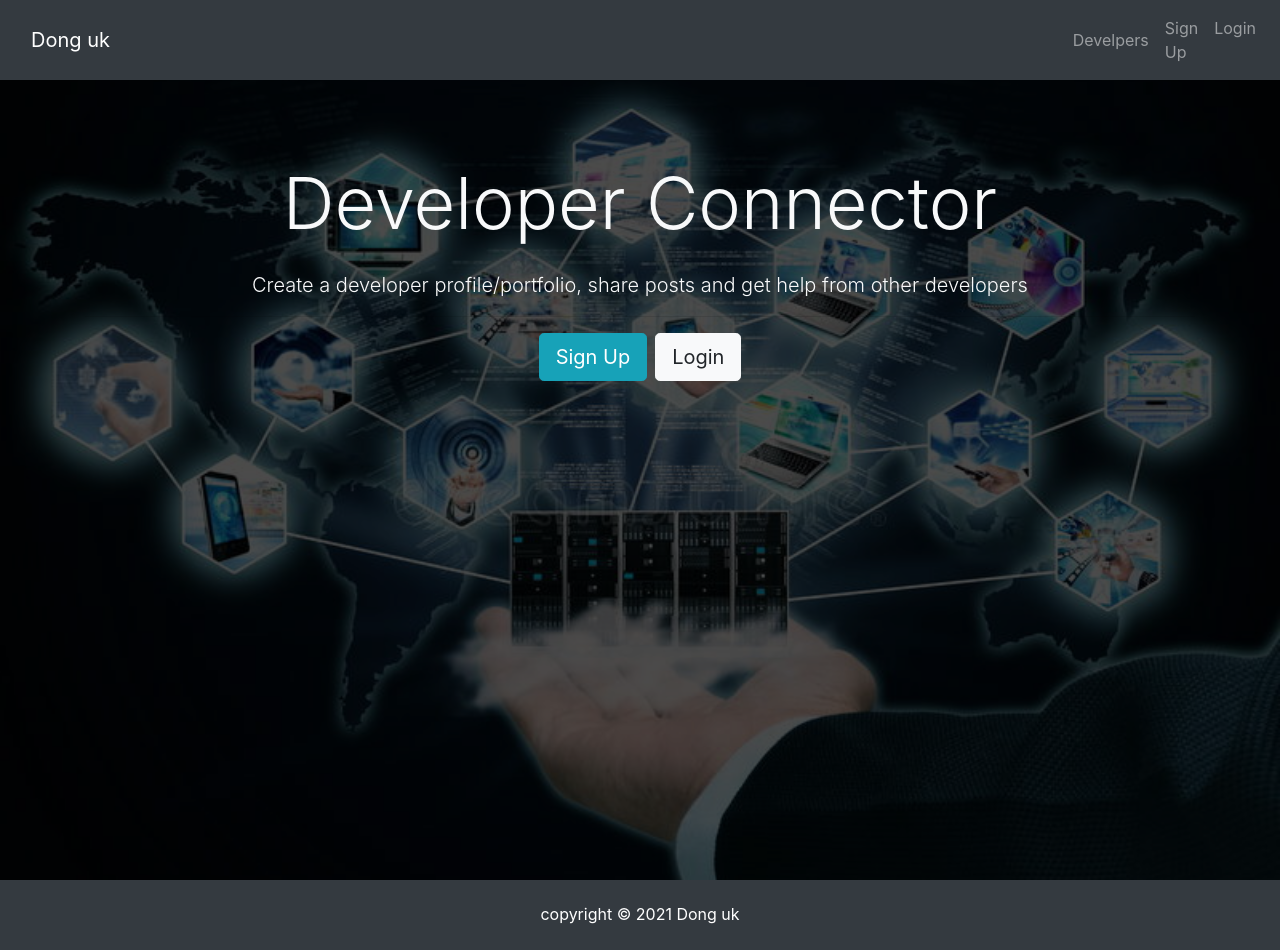
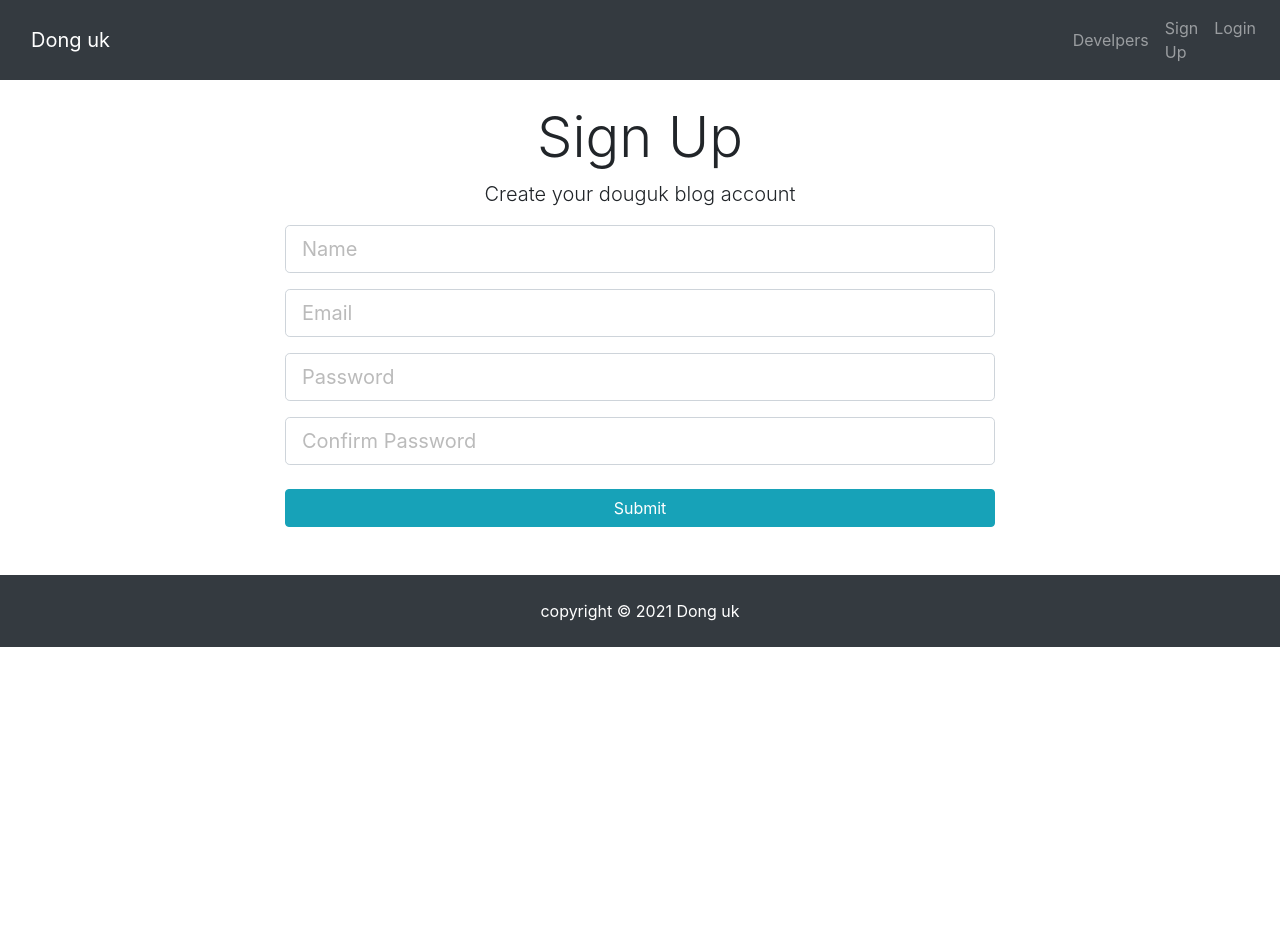
Before and after one commit to DongUk-kang/new_blog, a React (Create React App) app: page /signup in a window 1280 px wide. After the commit the page ends 800 px from the top, so only its background shows below. Built offline with nearby package versions, Linux system fonts and the light colour scheme.

Commit message:
add Login % Sign up logic

```diff
--- a/package.json
+++ b/package.json
@@ -8,6 +8,7 @@
     "@testing-library/user-event": "^12.1.10",
     "react": "^17.0.2",
     "react-dom": "^17.0.2",
+    "react-router-dom": "^5.2.0",
     "react-scripts": "4.0.3",
     "web-vitals": "^1.0.1"
   },
--- a/src/App.js
+++ b/src/App.js
@@ -1,17 +1,34 @@
 import React from 'react';
+import { BrowserRouter as Router, Route } from 'react-router-dom'
+
+
+
 import Navbar from "./Components/Layout/Navbar";
 import Landing from "./Components/Layout/Landing";
 import Footer from "./Components/Layout/Footer";
+import Signup from "./Components/auth/Signup";
+import Login from "./Components/auth/Login";
 
 import "./App.css"
 
 const App = () => {
     return (
-        <div className="App">
-            <Navbar />
-            <Landing />
-            <Footer />
-        </div>
+        // <div className="App">
+        //     <Navbar />
+        //     <Landing />
+        //     <Footer />
+        // </div>
+        <Router>
+            <div className={"App"}>
+                <Navbar />
+                <Route exact path={"/"} component={Landing} />
+                <div className={"container"}>
+                    <Route exact path={"/signup"} component={Signup} />
+                    <Route exact path={"/login"} component={Login} />
+                </div>
+                <Footer />
+            </div>
+        </Router>
     );
 };
 
--- a/src/Components/Layout/Landing.js
+++ b/src/Components/Layout/Landing.js
@@ -1,4 +1,5 @@
 import React from 'react';
+import {Link} from "react-router-dom";
 
 const Landing = () => {
     return (
@@ -40,12 +41,12 @@ const Landing = () => {
                             </p>
                             <hr />
 
-                            <a href="register.html" className="btn btn-lg btn-info mr-2">
+                            <Link to="/signup" className="btn btn-lg btn-info mr-2">
                                 Sign Up
-                            </a>
-                            <a href="login.html" className="btn btn-lg btn-light">
+                            </Link>
+                            <Link to="/login" className="btn btn-lg btn-light">
                                 Login
-                            </a>
+                            </Link>
                         </div>
                     </div>
                 </div>
--- a/src/Components/Layout/Navbar.js
+++ b/src/Components/Layout/Navbar.js
@@ -1,12 +1,13 @@
 import React from 'react';
+import { Link } from "react-router-dom";
 
 const Navbar = () => {
     return (
         <nav className={"navbar navbar-expand-sm navbar-dark bg-dark mb-4"}>
             <div className={"container"}>
-                <a className={"navbar-brand"} href={"/"}>
+                <Link className={"navbar-brand"} to={"/"}>
                     Dong uk
-                </a>
+                </Link>
                 <button
                     className="navbar-toggler"
                     type="button"
@@ -19,22 +20,22 @@ const Navbar = () => {
             <div className={"collapse navbar-collapse"} id={"#mobile-nav"}>
                 <ul className={"navbar-nav mr-auto"}>
                     <li className={"nav-item"}>
-                        <a className={"nav-link"} href={"/"}>
+                        <Link className={"nav-link"} to={"/"}>
                             {' '}
                             Develpers
-                        </a>
+                        </Link>
                     </li>
                 </ul>
                 <ul className={"navbar-nav ml-auto"}>
                     <li className={"nav-item"}>
-                       <a className={"nav-link"} href={"/"}>
+                       <Link className={"nav-link"} to={"/signup"}>
                            Sign Up
-                       </a>
+                       </Link>
                     </li>
                     <li className={"nav-item"}>
-                        <a className={"nav-link"} href={"/"}>
+                        <Link className={"nav-link"} to={"/login"}>
                             Login
-                        </a>
+                        </Link>
                     </li>
                 </ul>
             </div>
--- /dev/null
+++ b/src/Components/auth/Login.js
@@ -0,0 +1,85 @@
+import React, { useState } from 'react';
+
+const Login = () => {
+
+    const [userInput, setUserInput] = useState({
+        name: "",
+        email: "",
+        password: ""
+    })
+
+    const onChange = text => event => {
+        setUserInput({...userInput, [text]: event.target.value})
+    }
+
+    const onSubmit = (e) => {
+        e.preventDefault()
+
+        if (userInput.password !== userInput.password) {
+            alert("password not matching")
+        }
+
+        const loginUser = {
+            name: userInput.name,
+            email: userInput.email,
+            password: userInput.password
+        }
+
+        console.log(loginUser)
+    }
+
+
+    return (
+            <div className={"register"}>
+                <div className={"container"}>
+                    <div className={"row"}>
+                        <div className={"col-md-8 m-auto"}>
+                            <h1 className={"display-4 text-center"}>Login</h1>
+                            <p className={"lead text-center"}>
+                                You can Login Here
+                            </p>
+
+                            <form onSubmit={onSubmit}>
+                                <div className={"form-group"}>
+                                    <input
+                                        type={"text"}
+                                        className={"form-control form-control-lg"}
+                                        placeholder={"Name"}
+                                        name={"name"}
+                                        value={userInput.name}
+                                        onChange={onChange('name')}
+                                    />
+                                </div>
+                                <div className={"form-group"}>
+                                    <input
+                                        type={"email"}
+                                        className={"form-control form-control-lg"}
+                                        placeholder={"Email"}
+                                        name={"email"}
+                                        value={userInput.email}
+                                        onChange={onChange('email')}
+                                    />
+                                </div>
+                                <div className={"form-group"}>
+                                    <input
+                                        type={"password"}
+                                        className={"form-control form-control-lg"}
+                                        placeholder={"Password"}
+                                        name={"password"}
+                                        value={userInput.password}
+                                        onChange={onChange('password')}
+                                    />
+                                </div>
+                                <input
+                                    type={"submit"}
+                                    className={"btn btn-info btn-block mt-4"}
+                                />
+                            </form>
+                        </div>
+                    </div>
+                </div>
+            </div>
+    );
+};
+
+export default Login;
--- /dev/null
+++ b/src/Components/auth/Signup.js
@@ -0,0 +1,99 @@
+import React, {useState} from 'react';
+
+const Signup = () => {
+
+    const [userInput, setUserInput] = useState({
+        name: "",
+        email: "",
+        password: "",
+        password2: ""
+    })
+
+    const onChange = text => event => {
+        setUserInput({...userInput, [text]: event.target.value})
+    }
+
+
+    const onSubmit = (e) => {
+        e.preventDefault()
+
+        if (userInput.password !== userInput.password2) {
+            alert("password not matching")
+        }
+
+
+        const newUser = {
+            name: userInput.name,
+            email: userInput.email,
+            password: userInput.password
+        }
+
+        console.log(newUser)
+
+    }
+
+
+    return (
+        <div className={"register"}>
+            <div className={"container"}>
+                <div className={"row"}>
+                    <div className={"col-md-8 m-auto"}>
+                        <h1 className={"display-4 text-center"}>Sign Up</h1>
+                        <p className={"lead text-center"}>
+                            Create your douguk blog account
+                        </p>
+
+                        <form onSubmit={onSubmit}>
+                            <div className={"form-group"}>
+                                <input
+                                    type={"text"}
+                                    className={"form-control form-control-lg"}
+                                    placeholder={"Name"}
+                                    name={"name"}
+                                    value={userInput.name}
+                                    onChange={onChange('name')}
+                                />
+                            </div>
+                            <div className={"form-group"}>
+                                <input
+                                    type={"email"}
+                                    className={"form-control form-control-lg"}
+                                    placeholder={"Email"}
+                                    name={"email"}
+                                    value={userInput.email}
+                                    onChange={onChange('email')}
+                                />
+                            </div>
+                            <div className={"form-group"}>
+                                <input
+                                    type={"password"}
+                                    className={"form-control form-control-lg"}
+                                    placeholder={"Password"}
+                                    name={"password"}
+                                    value={userInput.password}
+                                    onChange={onChange('password')}
+                                />
+                            </div>
+                            <div className={"form-group"}>
+                                <input
+                                    type={"password"}
+                                    className={"form-control form-control-lg"}
+                                    placeholder={"Confirm Password"}
+                                    name={"password2"}
+                                    value={userInput.password2}
+                                    onChange={onChange('password2')}
+                                />
+                            </div>
+                            <input
+                                type={"submit"}
+                                className={"btn btn-info btn-block mt-4"}
+                            />
+                        </form>
+                    </div>
+                </div>
+            </div>
+        </div>
+    );
+};
+
+export default Signup;
```
Also changed, not shown: 1 other file (tests, documents, lock files or other folders).
